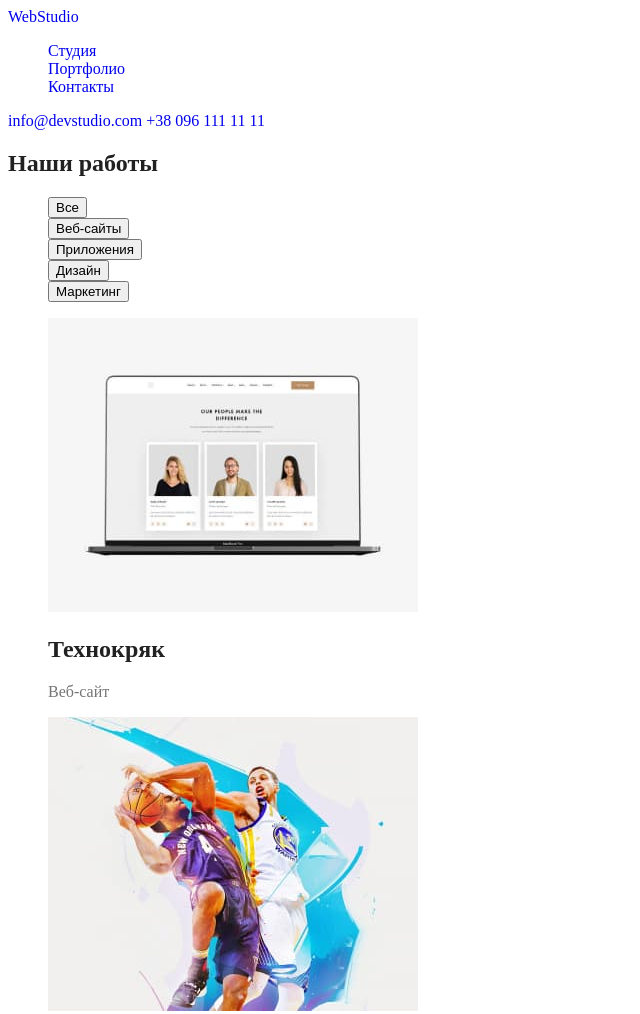
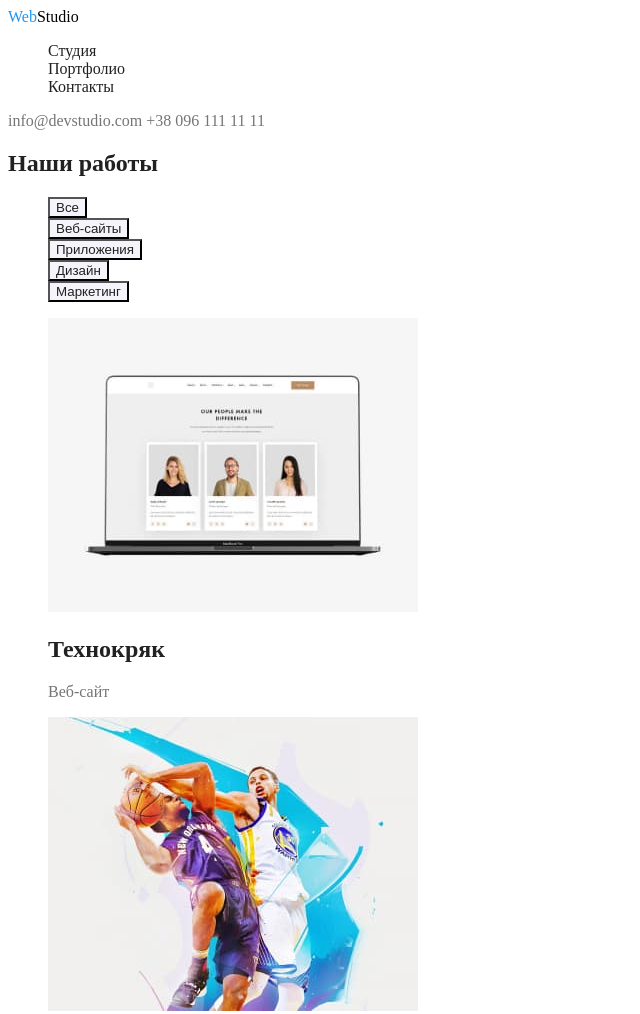
Before and after one commit to VVViktorVVV/goit-markup-hw-02, a plain HTML site: page portfolio.html in a window 1280 px wide. Shown: the top 1014 px of the page, without its empty margins (0-640 px from the left). Drawn offline with Linux system fonts and the light colour scheme.

Commit message:
Стили кнопок в Портфолио

```diff
--- a/css/style.css
+++ b/css/style.css
@@ -73,3 +73,14 @@ ul {
 .our-team li {
   background-color: #ffffff;
 }
+
+/* Portfolio */
+.portfolio-nav-buttons {
+  background-color: #f5f4fa;
+  color: var(--title-text-color);
+}
+.portfolio-nav-buttons:hover,
+.portfolio-nav-buttons:focus {
+  background-color: var(--link-text-color);
+  color: #ffffff;
+}
--- a/portfolio.html
+++ b/portfolio.html
@@ -10,17 +10,17 @@
 </head>
 
 <body>
-    <header>
-        <a href="./index.html" lang="en">WebStudio</a>
+    <header class="header">
+        <a href="./index.html" lang="en" class="logo">Web<span class="logo-header">Studio</span></a>
         <nav>
-            <ul>
-                <li><a href="./studio.html">Студия</a></li>
-                <li><a href="./portfolio.html">Портфолио</a></li>
-                <li><a href="#">Контакты</a></li>
+            <ul class="nav-list">
+                <li><a href="./studio.html" class="nav-list-link">Студия</a></li>
+                <li><a href="./portfolio.html" class="nav-list-link">Портфолио</a></li>
+                <li><a href="#" class="nav-list-link">Контакты</a></li>
             </ul>
         </nav>
-        <a href="mailto:info@devstudio.com">info@devstudio.com</a>
-        <a href="tel:+380961111111">+38 096 111 11 11</a>
+        <a href="mailto:info@devstudio.com" class="header-link">info@devstudio.com</a>
+        <a href="tel:+380961111111" class="header-link">+38 096 111 11 11</a>
 
     </header>
 
@@ -28,11 +28,11 @@
         <section>
             <h1 class="title-text">Наши работы</h1>
             <ul>
-                <li><button type="button">Все</button></li>
-                <li><button type="button">Веб-сайты</button></li>
-                <li><button type="button">Приложения</button></li>
-                <li><button type="button">Дизайн</button></li>
-                <li><button type="button">Маркетинг</button></li>
+                <li><button type="button" class="portfolio-nav-buttons">Все</button></li>
+                <li><button type="button" class="portfolio-nav-buttons">Веб-сайты</button></li>
+                <li><button type="button" class="portfolio-nav-buttons">Приложения</button></li>
+                <li><button type="button" class="portfolio-nav-buttons">Дизайн</button></li>
+                <li><button type="button" class="portfolio-nav-buttons">Маркетинг</button></li>
             </ul>
 
             <ul>
@@ -88,10 +88,10 @@
     </main>
 
     <!--Контакты-->
-    <footer>
-        <a href="#" lang="en">WebStudio</a>
-        <address>
-            <ul>
+    <footer class="footer">
+        <a href="./index.html" lang="en" class="logo">Web<span class="logo-footer">Studio</span></a>
+        <address class="address">
+            <ul class="address-list">
                 <li>г. Киев, пр-т Леси Украинки, 26</li>
                 <li><a href="mailto:info@devstudio.com">info@devstudio.com</a></li>
                 <li><a href="tel:+380961111111">+38 096 111 11 11</a></li>
```
